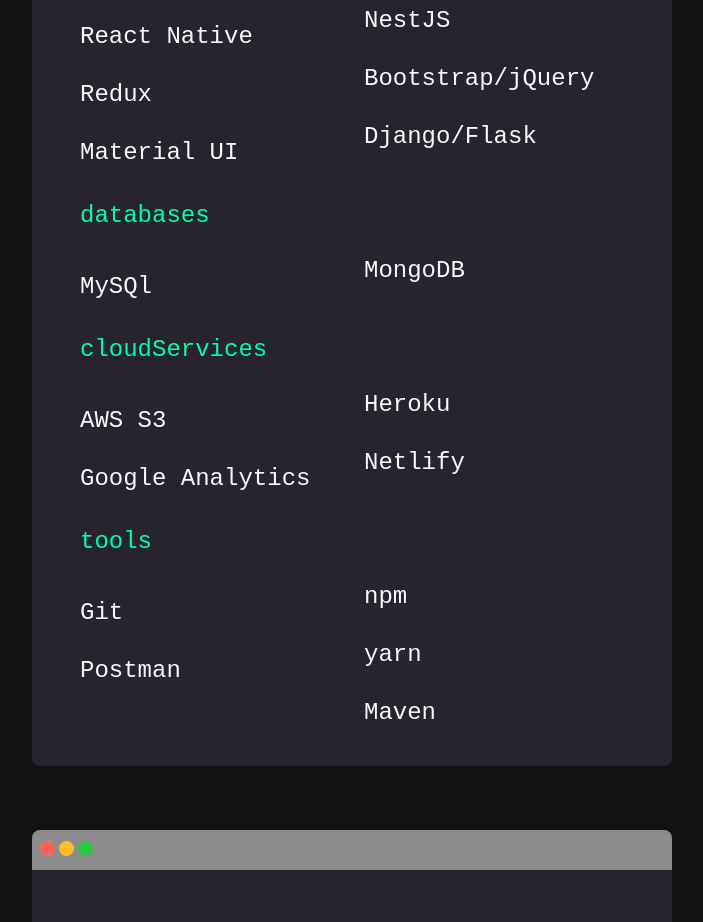
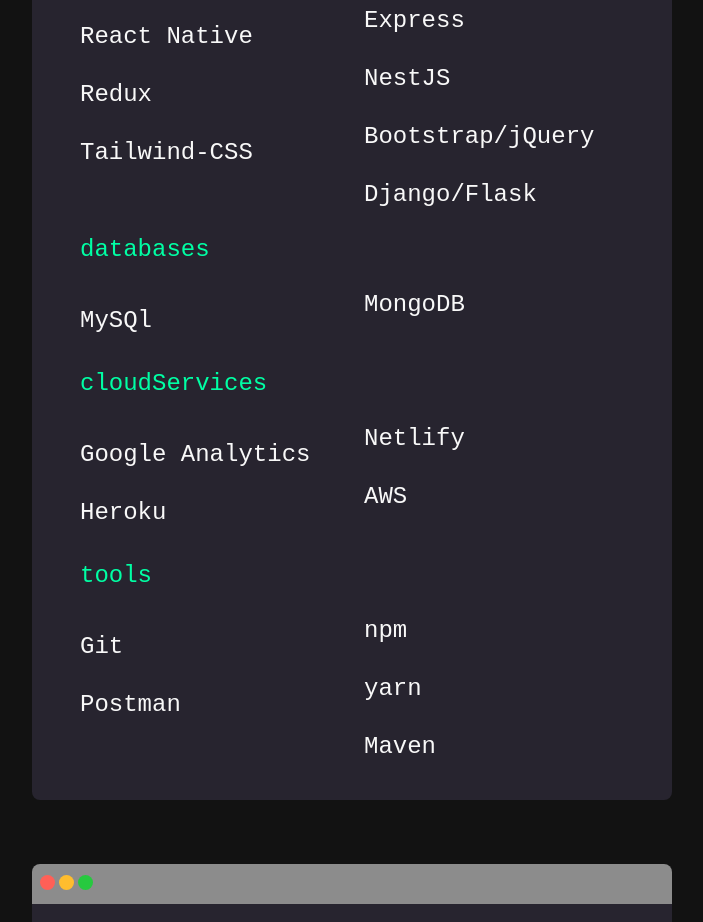
Before and after one commit to captain-Akshay/my-portfolio-Nextjs, a Next.js app: page /about in a window 1280 px wide. Shown: the part 1560-2482 px from the top of the page, without its empty margins (288-991 px from the left). Built offline with nearby package versions, Linux system fonts and the light colour scheme.

Commit message:
skills revised '

```diff
--- a/assest/info/Info.js
+++ b/assest/info/Info.js
@@ -49,6 +49,7 @@
       "React",
       "React Native",
       "Redux",
+      "Tailwind-CSS",
       "Material UI",
       "Express",
       "NestJS",
@@ -56,7 +57,7 @@
       "Django/Flask",
     ],
     databases: ["MySQl", "MongoDB"],
-    cloudServices: ["AWS S3", "Google Analytics", "Heroku", "Netlify"],
+    cloudServices: ["Google Analytics", "Heroku", "Netlify", "AWS"],
     tools: ["Git", "Postman", "npm", "yarn", "Maven"],
   },
   hobbies: [
```
